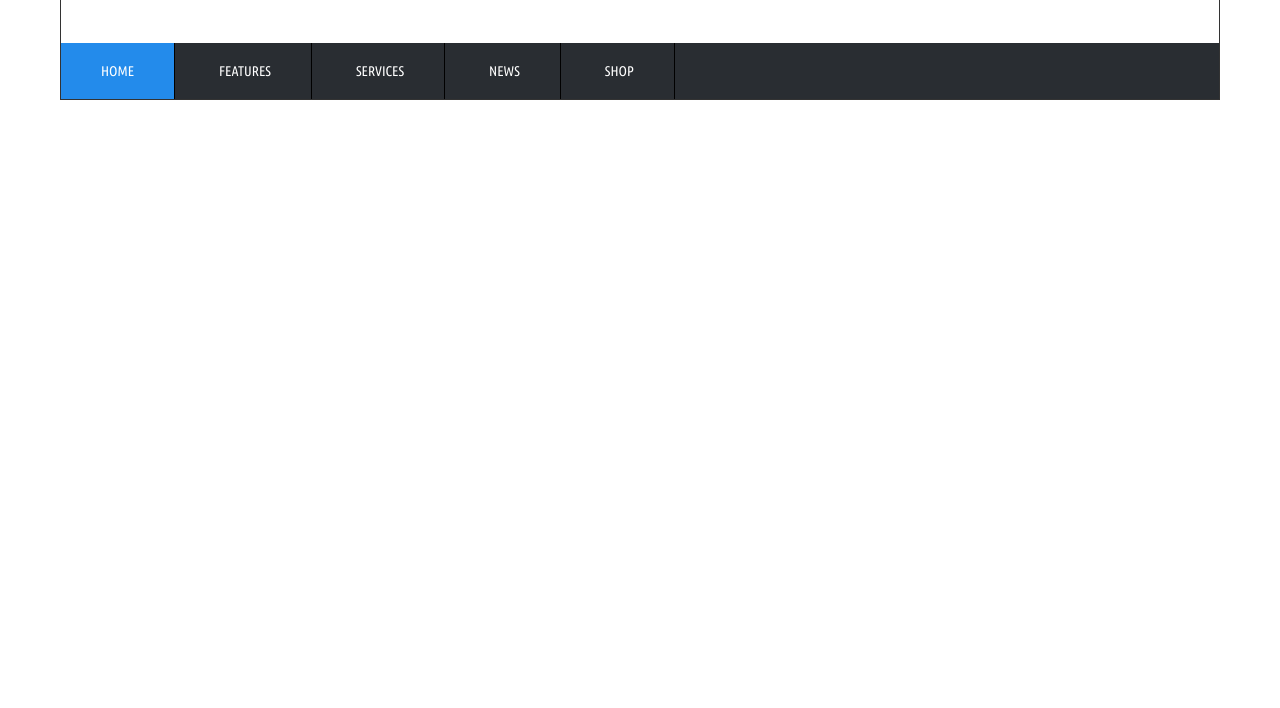
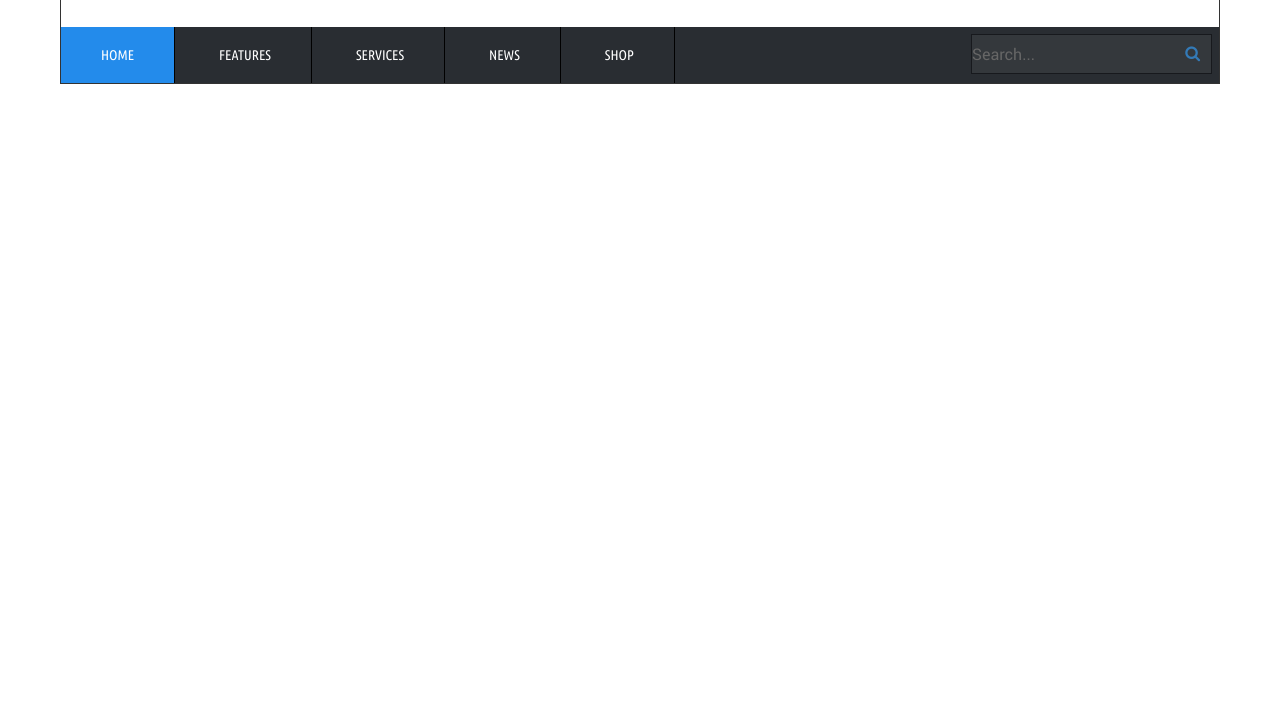
Before and after one commit to vinosgrayapple/hw_js_19_20, a website: page app/index.html in a window 1280 px wide. Shown: the part 92-800 px from the top of the page. Drawn offline with Linux system fonts and the light colour scheme.

Commit message:
add header

```diff
--- a/app/index.html
+++ b/app/index.html
@@ -68,6 +68,12 @@
 				<li><a href="#">NEWS</a></li>
 				<li><a href="#">SHOP</a></li>
 			</ul>
+		<div class="header__nav__box">
+			<div class="container-1">
+				<input type="search" id="search" placeholder="Search..." />
+				<a href="#"><span class="icon"><i class="fa fa-search"></i></span></a>
+			</div>
+		</div>
 		</nav>
 	</header>
 
--- a/sass/main.sass
+++ b/sass/main.sass
@@ -1,3 +1,6 @@
+*
+	margin: 0
+	padding: 0
 @import "bourbon"
 @import "vars.sass"
 
@@ -72,9 +75,11 @@ body textarea:required:valid
 	// width: 1160px
 	height: 56px
 	background-color: #292d32
+	position: relative
 	ul
 		list-style: none
-		padding: 0
+		position: absolute
+
 		li
 			display: inline-block
 			font-size: 14px
@@ -92,5 +97,19 @@ body textarea:required:valid
 					color: #FFF
 				&:hover
 					color: #f3b50d
+.header__nav__box
+	position: absolute
+	right: 7px
+	top: 7px
+	input
+		height: 38px
+		width: 239px
+		border: 1px solid #17191d
+		background-color: rgba(255,255,255,.05)
+	a
+		position: absolute
+		right: 12px
+		top: 6px
+		// margin-left: -12px
 //ALWAYS END
 @import "media"
```
Also changed, not shown: app/css/main.min.css.
